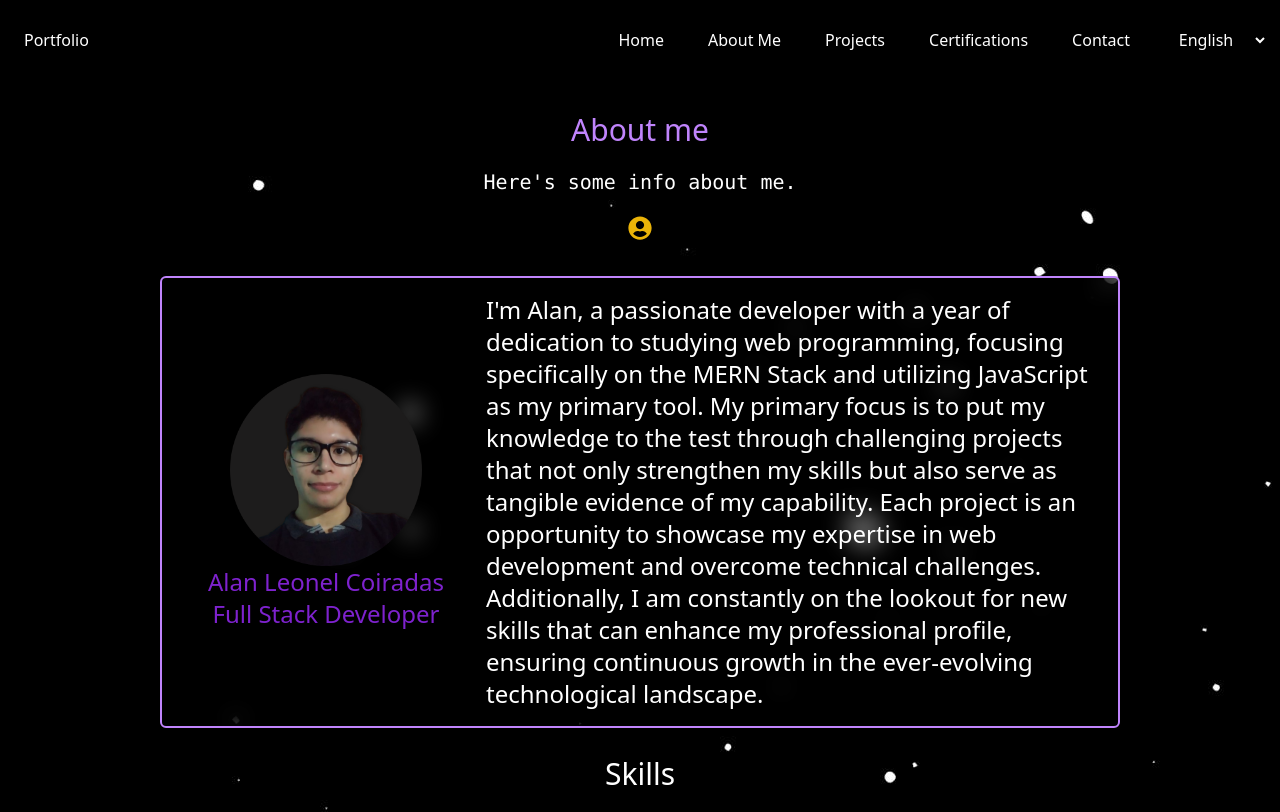
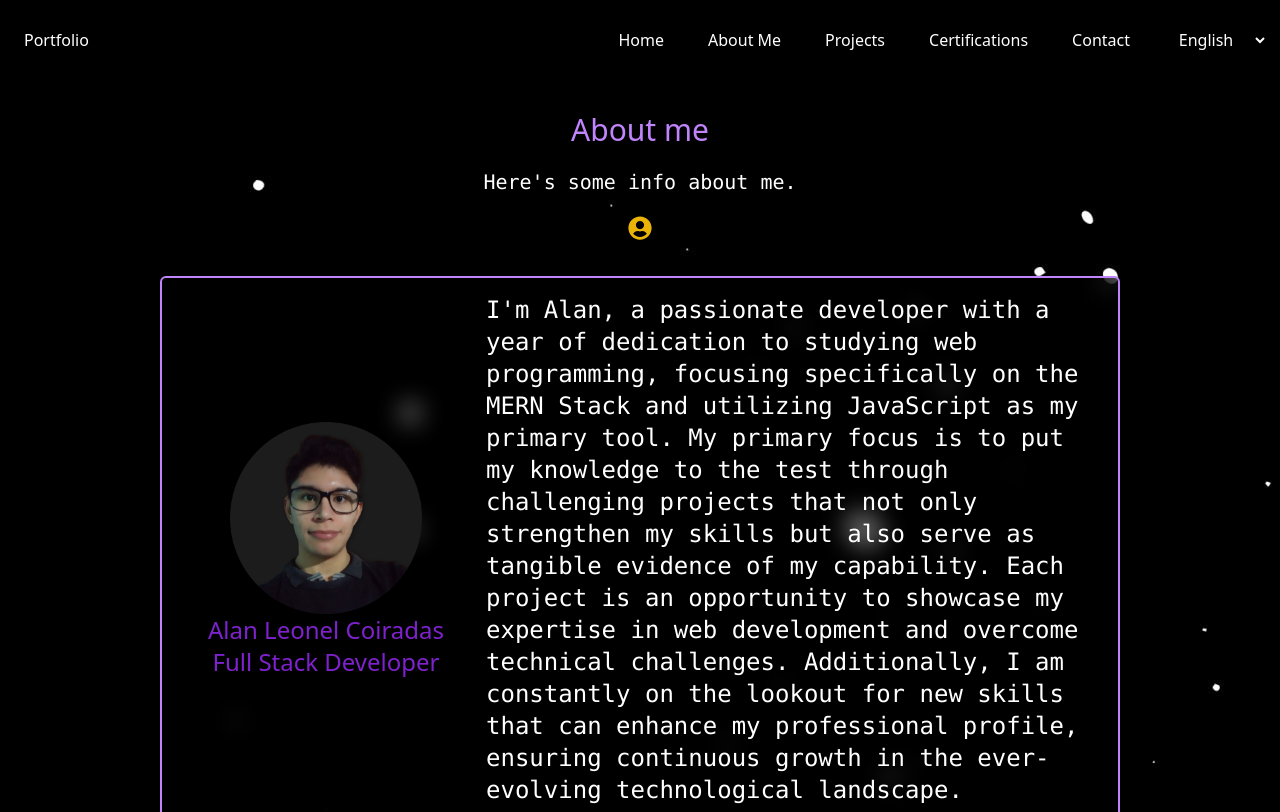
Before and after one commit to leocoiradas/Portfolio, a React (Vite) app: page /about in a window 1280 px wide. Shown: the top 812 px of the page. Built offline with nearby package versions, Linux system fonts and the light colour scheme.

Commit message:
Details: Modificada fuente del parrafo con el mensaje

```diff
--- a/src/components/about_components/Details.jsx
+++ b/src/components/about_components/Details.jsx
@@ -20,7 +20,7 @@ function Details() {
             <h4 className="text-purple-700">{details.title}</h4>
       </article>
       <article className="flex flex-col gap-4 lg:w-2/3">
-        <p className="text-center text-base lg:text-start lg:text-2xl">{t(details.message)}</p>
+        <p className="text-center text-base font-mono lg:text-start lg:text-2xl">{t(details.message)}</p>
       </article>
     </article>
   );
```
